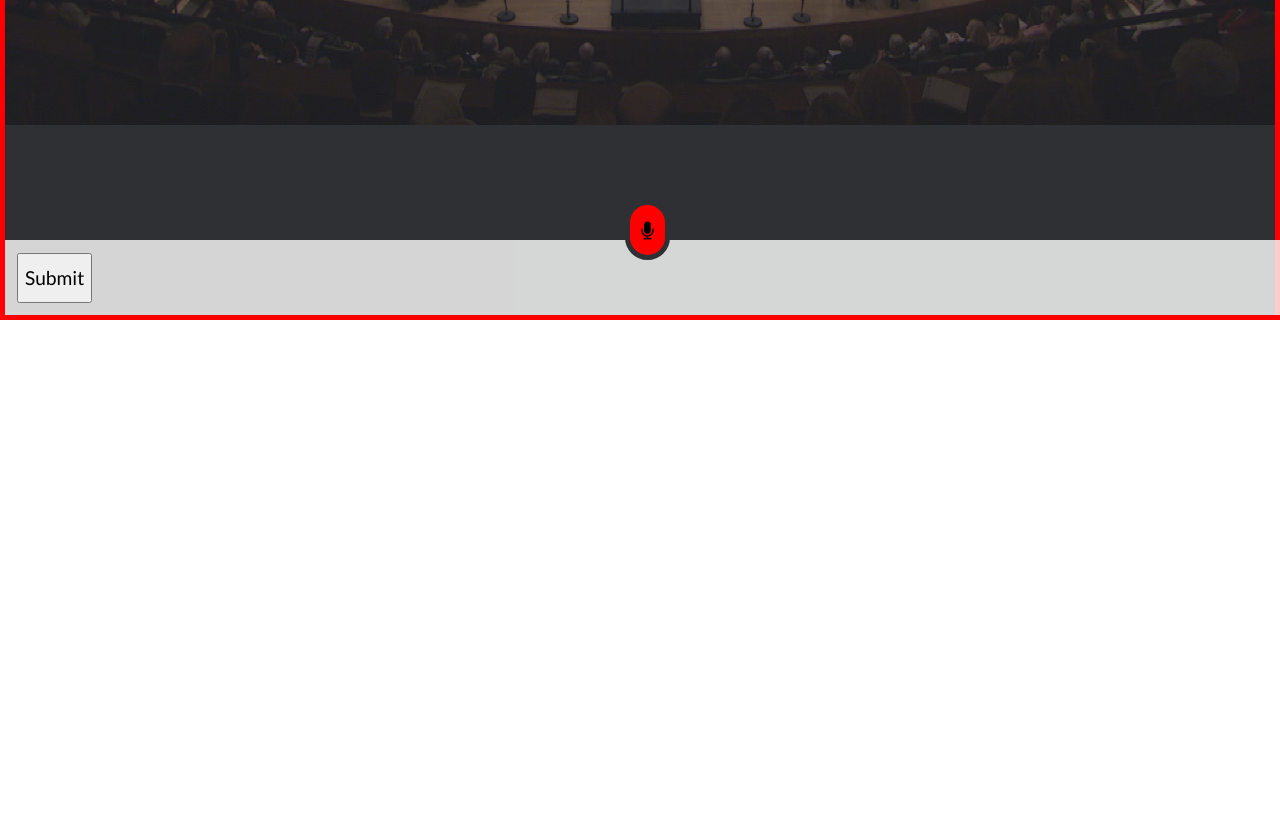
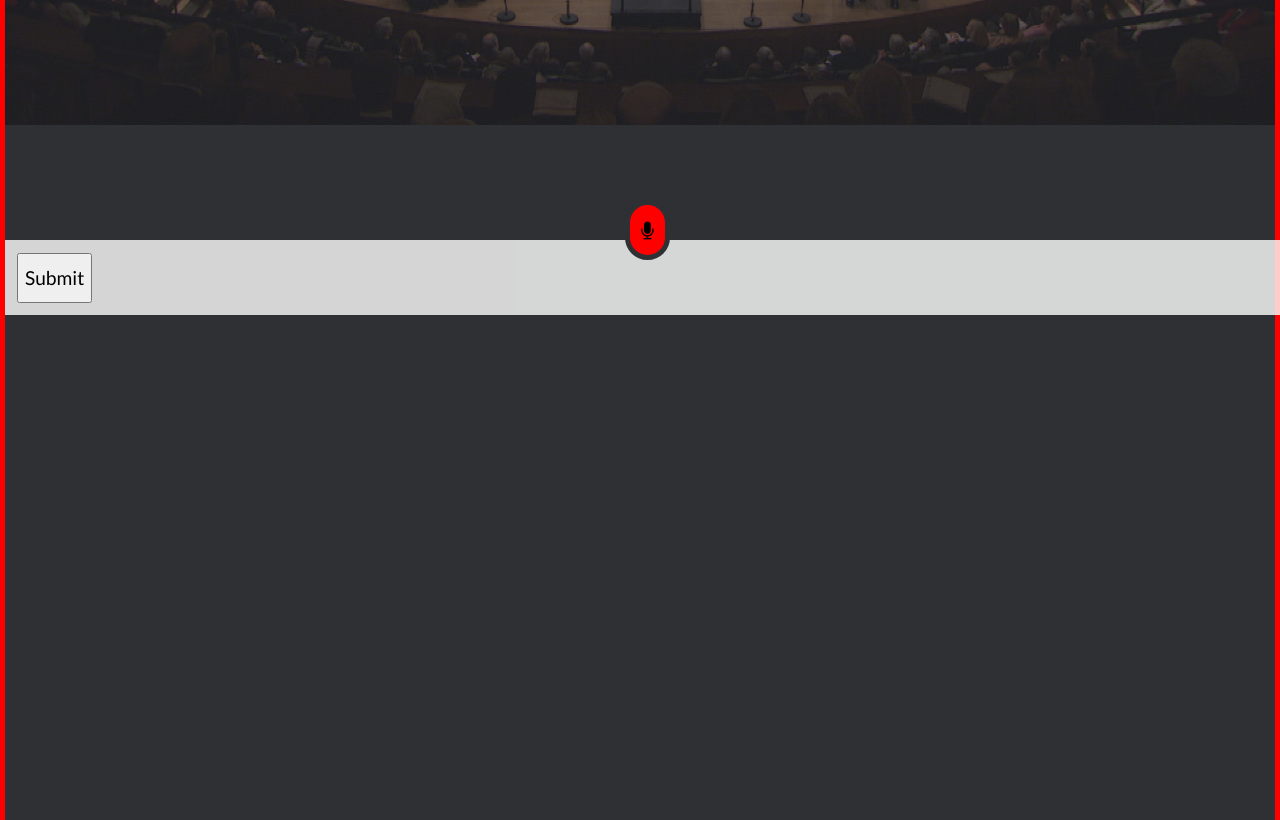
Before and after one commit to aas395/conductr, a React app: page / in a window 1280 px wide. Shown: the part 480-1300 px from the top of the page. Before the commit the page ends 880 px from the top, so only its background shows below. Built offline with nearby package versions, Linux system fonts and the light colour scheme.

Commit message:
algnment

```diff
--- a/src/components/App/App.css
+++ b/src/components/App/App.css
@@ -2,7 +2,8 @@
   font-family: 'Lato', sans-serif;
   color: #fbfbfb;
   background-color: #2F3034;
-  min-height: 100vh;
+  height: 100%;
+  min-height: 1500px;
 }
 
 *:focus {
--- a/src/components/Content/Content.css
+++ b/src/components/Content/Content.css
@@ -1,6 +1,7 @@
 .Content {
   display: grid;
   grid-template-columns: repeat(12, 1fr);
-  margin-bottom: 130px;
+
   text-align: center;
+  min-height: 900px;
 }
```
